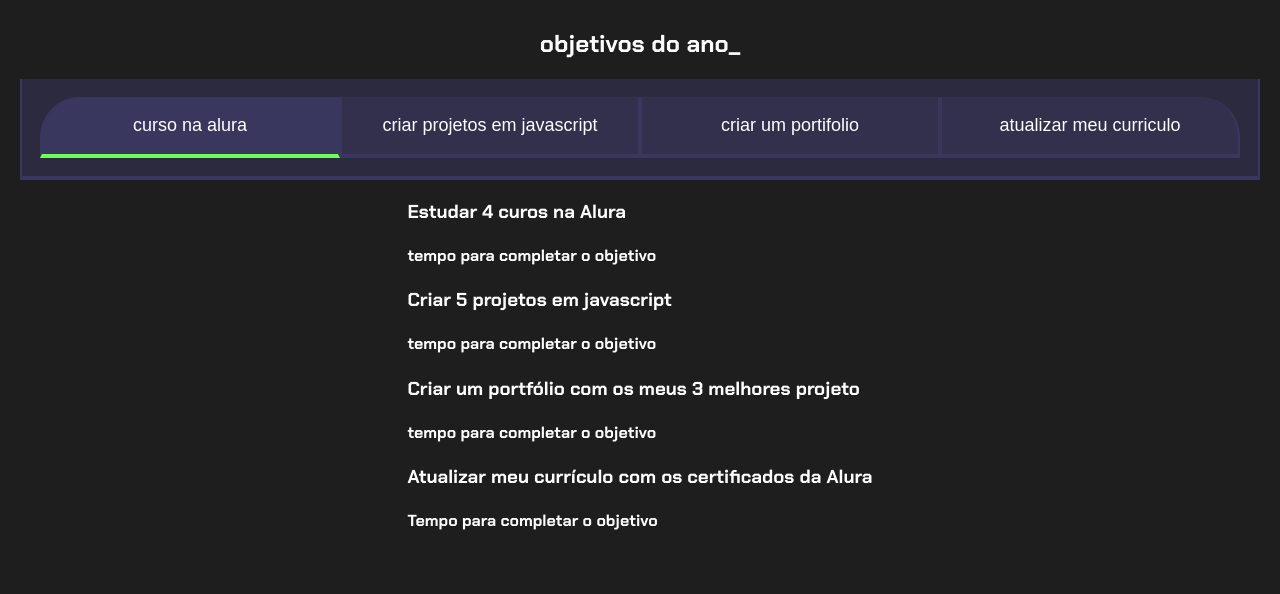
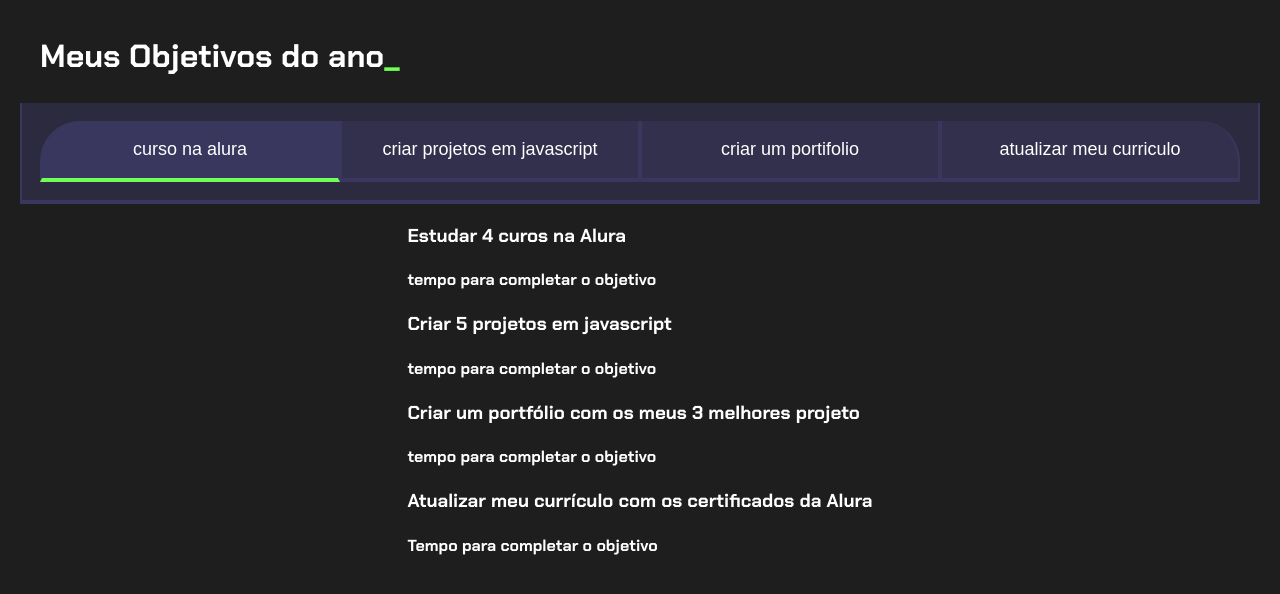
Before and after one commit to gariellima/projeto_de-vida, a plain HTML site: page javascript_projeto_de_vida/index.html in a window 1280 px wide. Drawn offline with Linux system fonts and the light colour scheme.

Commit message:
Add files via upload

```diff
--- a/javascript_projeto_de_vida/index.html
+++ b/javascript_projeto_de_vida/index.html
@@ -10,7 +10,7 @@
 
 <body>
     <section class="conteudo-principal">
-        <h2 class="titulo-pricipal">objetivos do ano<span></span>_</h2>
+        <h2 class="titulo-principal">Meus Objetivos do ano<span>_</span></h2>
         <div class="botoes">
             <button class="botoes ativo">curso na alura</button>
             <button class="botoes">criar projetos em javascript</button>
@@ -37,8 +37,5 @@
         </div>
     </section>
     <script src="main.js"></script>
-
-
 </body>
-
 </html>
--- a/javascript_projeto_de_vida/style.css
+++ b/javascript_projeto_de_vida/style.css
@@ -60,11 +60,6 @@ body {
 
     }
 
-    .ativo{
-        background-color: var(--botao-ativo);
-        border-bottom: 4px solid var(--verde);
-    }
-
     @media screen and (min-width: 768px) {
         .botoes {
             display: flex;
@@ -86,3 +81,8 @@ body {
             border-radius: 0 40px 0 0;
         }
     }
+
+     .ativo{
+        background-color: var(--botao-ativo);
+        border-bottom: 4px solid var(--verde);
+    }
```
